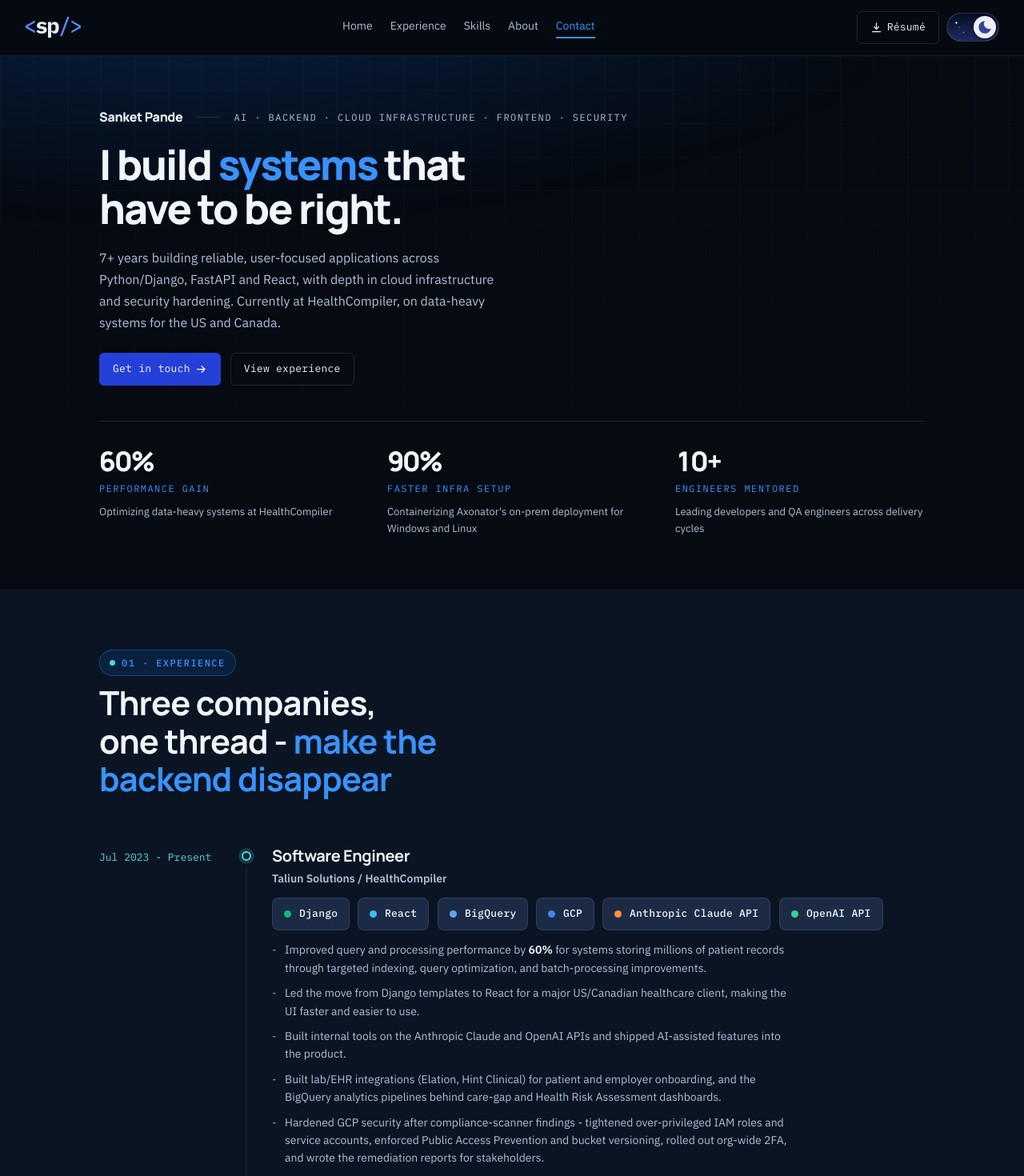
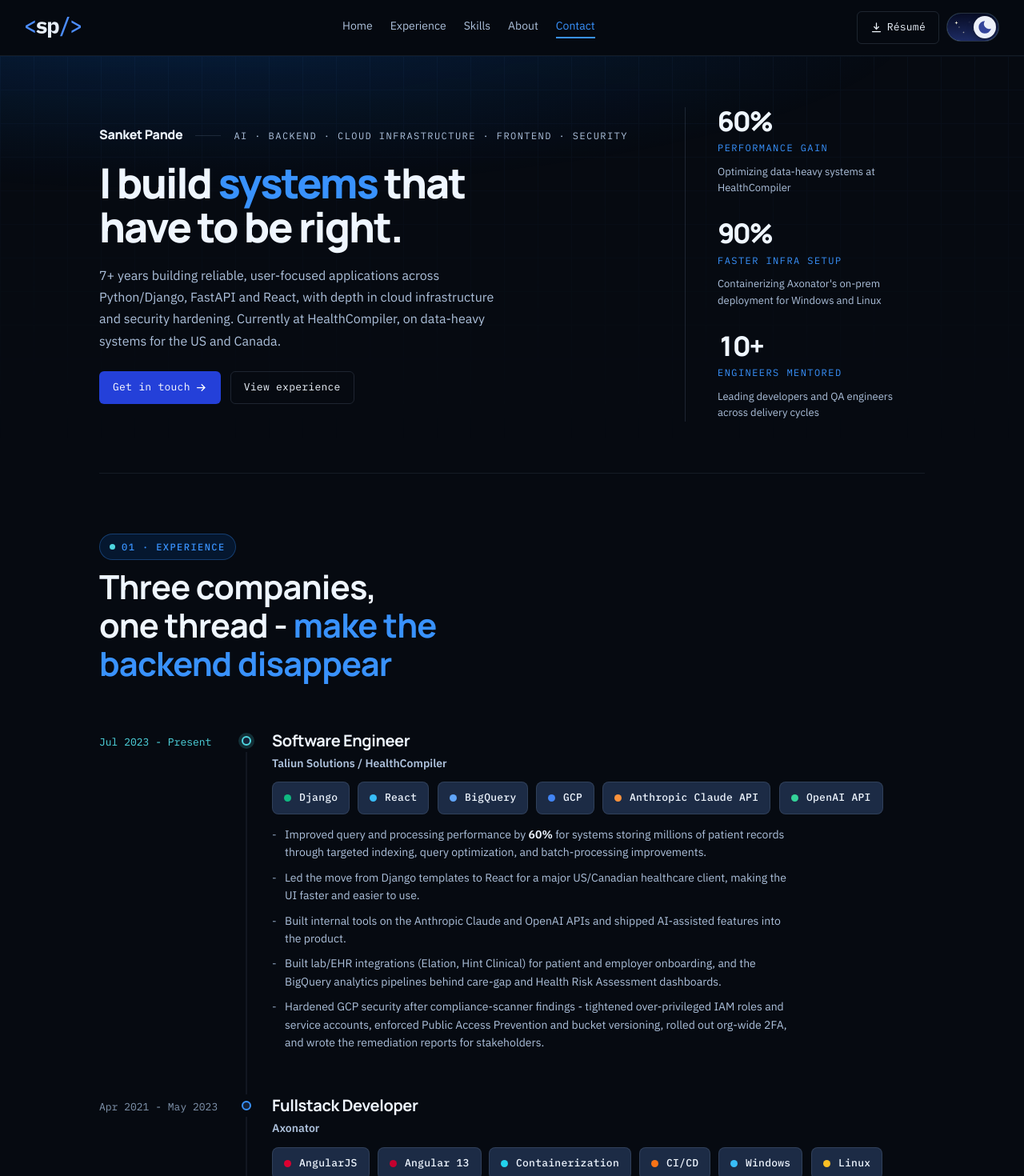
Before and after one commit to sanket-pande/portfolio, a React (Vite) app: page / in a window 1280 px wide. Shown: the top 1470 px of the page at 80% size. Built offline with nearby package versions, Linux system fonts and the light colour scheme.

Commit message:
refactor: improve section styles and layout; update comments for clarity

```diff
--- a/src/components/Section/Section.module.css
+++ b/src/components/Section/Section.module.css
@@ -1,8 +1,7 @@
-/* Each section is a "room": tall enough that the next one only ever peeks
-   in along the bottom edge of the viewport, never appears in full, until
-   the visitor actually scrolls to it. Content is top-anchored, so every
-   anchor link lands the eyebrow at the same predictable offset under the
-   sticky header - and short sections stop floating in a pool of dead wash. */
+/* Each section sizes to its content, with the same air above (from the
+   chapter wrapper) and below. Content is top-anchored, so every anchor
+   link lands the eyebrow at the same predictable offset under the sticky
+   header. */
 .section {
   max-width: var(--container);
   margin-inline: auto;
@@ -14,7 +13,6 @@
   flex-direction: column;
   justify-content: flex-start;
   gap: 32px;
-  min-height: clamp(520px, 78vh, 760px);
 }
 
 .head {
--- a/src/hooks/useScrollSpy.ts
+++ b/src/hooks/useScrollSpy.ts
@@ -5,8 +5,8 @@
  * say where they are.
  *
  * Picks the last section whose top has crossed the header line rather
- * than the "most visible" one - with rooms this tall, a visibility test
- * flickers between two sections for the whole length of a boundary.
+ * than the "most visible" one - a visibility test flickers between two
+ * sections for the whole length of a boundary.
  */
 export function useScrollSpy(ids: readonly string[]): string | null {
   const [active, setActive] = useState<string | null>(null);
@@ -26,7 +26,7 @@
         const el = document.getElementById(id);
         if (el && el.getBoundingClientRect().top <= offset) current = id;
       }
-      // the last room can be too short to ever cross the line - if we've
+      // the last section can be too short to ever cross the line - if we've
       // hit the bottom of the page, we're in it
       const atBottom = window.innerHeight + window.scrollY >= document.documentElement.scrollHeight - 2;
       if (atBottom && ids.length) current = ids[ids.length - 1];
--- a/src/pages/Components/componentDemos.ts
+++ b/src/pages/Components/componentDemos.ts
@@ -51,7 +51,7 @@
     name: "Stat",
     summary:
       "One number-first stat: a big tabular-figure value, a mono label, and a line of context underneath explaining where the number came from.",
-    usedIn: ["Hero - the row of three stats under the pitch"],
+    usedIn: ["Hero - the three stats beside the pitch"],
     props: [
       { name: "value", type: "string" },
       { name: "label", type: "string" },
--- a/src/pages/Home/Home.module.css
+++ b/src/pages/Home/Home.module.css
@@ -2,15 +2,20 @@
   min-height: 100dvh;
 }
 
-/* Scoped to theme-ready for the same reason body's transition is: the
-   chapter washes must not animate while the page is still loading. */
-:global(html.theme-ready) .chapter {
-  transition: background-color 0.25s ease;
+/* One background for the whole page - sections are separated by a hairline
+   and even spacing instead of alternating washes. */
+.chapter { padding-top: 76px; }
+/* the hairline spans the content column, not the viewport */
+.chapter + .chapter { position: relative; }
+.chapter + .chapter::before {
+  content: "";
+  position: absolute;
+  top: 0;
+  left: 50%;
+  transform: translateX(-50%);
+  width: calc(min(100%, var(--container)) - 48px);
+  height: 1px;
+  background: var(--line-2);
 }
-
-.chapter { padding-top: 76px; }
 /* the opening chapter is just the hero, which brings its own height */
 .flush { padding-top: 0; }
-
-.surfaceA { background: var(--surface-a); }
-.surfaceB { background: var(--surface-b); }
--- a/src/pages/Home/Home.tsx
+++ b/src/pages/Home/Home.tsx
@@ -27,19 +27,19 @@
     <main id="main" className={styles.home}>
       {/* the pitch, then the proof (experience, skills), then how I work and
           how to reach me - About follows the proof so it doesn't repeat the Hero */}
-      <div className={`${styles.chapter} ${styles.flush} ${styles.surfaceA}`}>
+      <div className={`${styles.chapter} ${styles.flush}`}>
         <Hero />
       </div>
-      <div className={`${styles.chapter} ${styles.surfaceB}`}>
+      <div className={styles.chapter}>
         <Experience />
       </div>
-      <div className={`${styles.chapter} ${styles.surfaceA}`}>
+      <div className={styles.chapter}>
         <Skills />
       </div>
-      <div className={`${styles.chapter} ${styles.surfaceB}`}>
+      <div className={styles.chapter}>
         <About />
       </div>
-      <div className={`${styles.chapter} ${styles.surfaceA}`}>
+      <div className={styles.chapter}>
         <Contact />
       </div>
     </main>
--- a/src/pages/Home/sections/About/About.module.css
+++ b/src/pages/Home/sections/About/About.module.css
@@ -1,9 +1,8 @@
-/* matches Section's box - a room of its own, like the sections around it */
+/* matches Section's box */
 .about {
   max-width: var(--container);
   margin-inline: auto;
   padding: 0 24px 76px;
-  min-height: clamp(520px, 78vh, 760px);
 }
 
 .inner {
--- a/src/pages/Home/sections/Contact/Contact.module.css
+++ b/src/pages/Home/sections/Contact/Contact.module.css
@@ -23,8 +23,7 @@
   display: grid;
   grid-template-columns: minmax(0, 1fr) minmax(0, 0.9fr);
   gap: 36px 56px;
-  /* sizes to its content - a panel stretched to fill the room just frames
-     the emptiness instead of removing it */
+  /* each column sizes to its content - no stretching to match the other */
   align-items: start;
   box-shadow: var(--shadow);
 }
--- a/src/pages/Home/sections/Hero/Hero.module.css
+++ b/src/pages/Home/sections/Hero/Hero.module.css
@@ -23,9 +23,11 @@
   max-width: var(--container);
   margin-inline: auto;
   padding: 64px 24px;
-  display: flex;
-  flex-direction: column;
-  gap: 44px;
+  /* the pitch on the left, the proof (stats) stacked on the right */
+  display: grid;
+  grid-template-columns: minmax(0, 1fr) 300px;
+  gap: 44px 64px;
+  align-items: center;
 }
 
 .intro {
@@ -88,10 +90,28 @@
 /* ---------- stats ---------- */
 .stats {
   display: grid;
-  grid-template-columns: repeat(3, 1fr);
-  gap: 32px 48px;
-  border-top: 1px solid var(--line);
-  padding-top: 32px;
+  gap: 28px;
+  border-left: 1px solid var(--line);
+  padding-left: 40px;
+}
+
+/* beside the stats column the tagline no longer fits on the name's line
+   until the container reaches full width - drop the rule so it can't dangle */
+@media (min-width: 901px) and (max-width: 1140px) {
+  .rule { display: none; }
+}
+
+/* below the two-column width the stats drop under the pitch as a row */
+@media (max-width: 900px) {
+  .inner { grid-template-columns: 1fr; }
+  .stats {
+    grid-template-columns: repeat(3, 1fr);
+    gap: 32px 48px;
+    border-left: 0;
+    padding-left: 0;
+    border-top: 1px solid var(--line);
+    padding-top: 32px;
+  }
 }
 
 @media (max-width: 720px) {
--- a/src/pages/Home/sections/Skills/Skills.module.css
+++ b/src/pages/Home/sections/Skills/Skills.module.css
@@ -2,9 +2,6 @@
 .groups {
   display: flex;
   flex-direction: column;
-  /* deliberately does NOT stretch to the section's min-height: spreading
-     three groups over 500px orphans each rule from the group it divides.
-     Better an honestly short room than a stretched rhythm. */
   gap: 28px;
 }
 
--- a/src/styles/global.css
+++ b/src/styles/global.css
@@ -47,11 +47,6 @@
   --logo-blue:   #1F5FE0;
   --logo-ink:    #0A0F1C;
 
-  /* alternating section wash - chapters swap between these two so the
-     scroll reads as a sequence of rooms, not one flat page */
-  --surface-a: #EEF1FA; /* hero+about, skills */
-  --surface-b: #DCE3F5; /* experience, contact */
-
   --shadow: 0 1px 2px rgba(17, 20, 42, 0.05), 0 18px 40px -26px rgba(17, 20, 42, 0.32);
 
   /* ---------- dark palette values - the single source of truth ----------
@@ -80,8 +75,6 @@
   --dk-logo-blue:   #4C8DFF;
   --dk-logo-ink:    #E6EDF7;
 
-  --dk-surface-a: #060A11;
-  --dk-surface-b: #0B1422;
 
   --dk-shadow: inset 0 1px 0 rgba(255, 255, 255, 0.06), 0 24px 60px -30px rgba(0, 0, 0, 0.85);
 
@@ -146,8 +139,6 @@
   --logo-blue:   var(--dk-logo-blue);
   --logo-ink:    var(--dk-logo-ink);
 
-  --surface-a:   var(--dk-surface-a);
-  --surface-b:   var(--dk-surface-b);
 
   --shadow:      var(--dk-shadow);
 }
```
